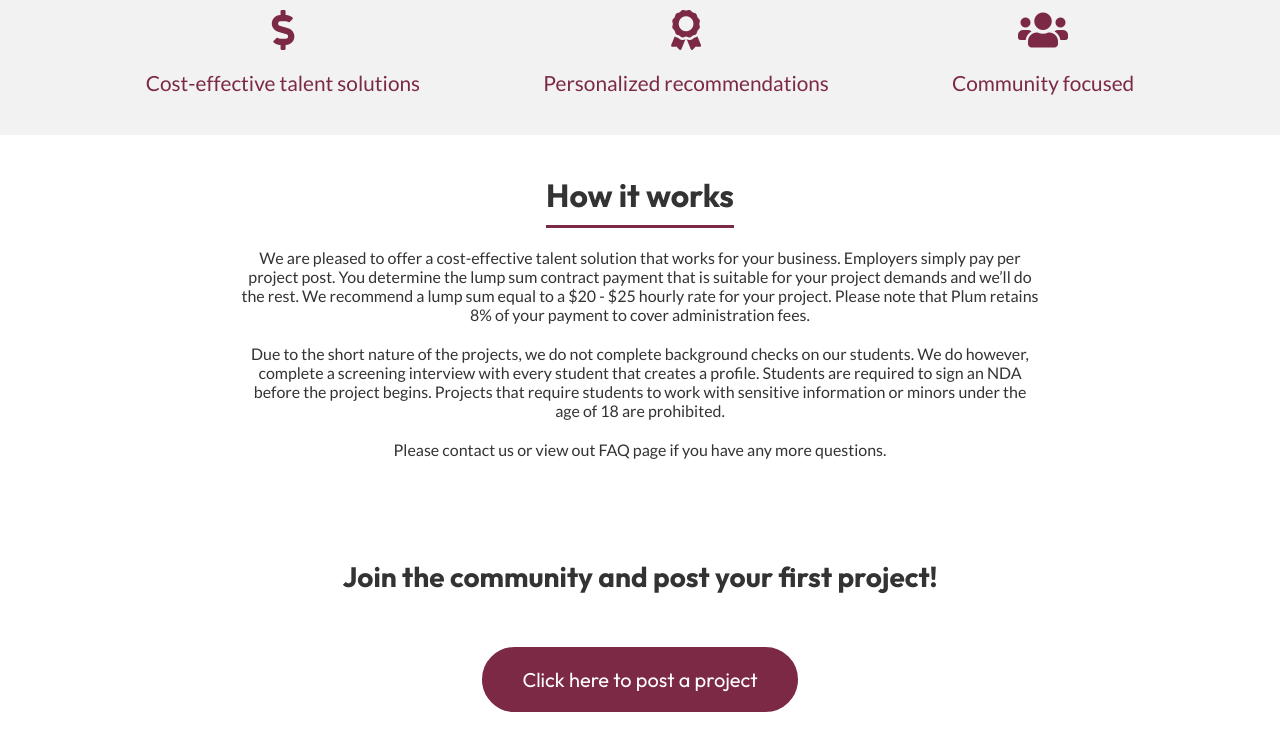
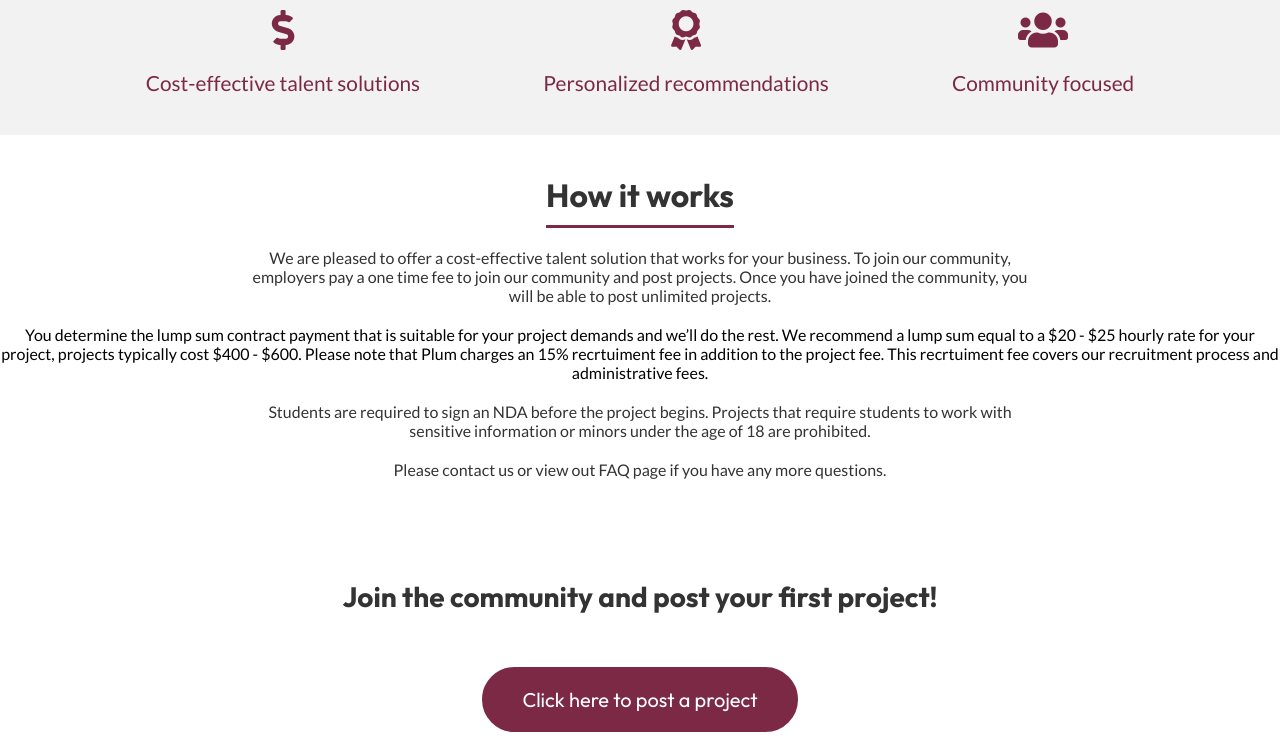
Before and after one commit to hallecook/PlumProject, a plain HTML site: page employers.html in a window 1280 px wide. Shown: the part 840-1593 px from the top of the page. Drawn offline with Linux system fonts and the light colour scheme.

Commit message:
Update employers.html

```diff
--- a/employers.html
+++ b/employers.html
@@ -129,8 +129,9 @@
 </div>
 <div class="employer-how-it-works-section">
   <h2>How it works</h2>
-  <p>We are pleased to offer a cost-effective talent solution that works for your business. Employers simply pay per project post. You determine the lump sum contract payment that is suitable for your project demands and we’ll do the rest. We recommend a lump sum equal to a $20 - $25 hourly rate for your project. Please note that Plum retains 8% of your payment to cover administration fees.</p>
-  <p>Due to the short nature of the projects, we do not complete background checks on our students. We do however, complete a screening interview with every student that creates a profile. Students are required to sign an NDA before the project begins. Projects that require students to work with sensitive information or minors under the age of 18 are prohibited. </p>
+  <p>We are pleased to offer a cost-effective talent solution that works for your business. To join our community, employers pay a one time fee to join our community and post projects. Once you have joined the community, you will be able to post unlimited projects.</p>
+  </p>You determine the lump sum contract payment that is suitable for your project demands and we’ll do the rest. We recommend a lump sum equal to a $20 - $25 hourly rate for your project, projects typically cost $400 - $600. Please note that Plum charges an 15% recrtuiment fee in addition to the project fee. This recrtuiment fee covers our recruitment process and administrative fees.</p>
+  <p> Students are required to sign an NDA before the project begins. Projects that require students to work with sensitive information or minors under the age of 18 are prohibited. </p>
   <p>Please contact us or view out FAQ page if you have any more questions.</p>
 </div>
 <div class="project-section">
```
